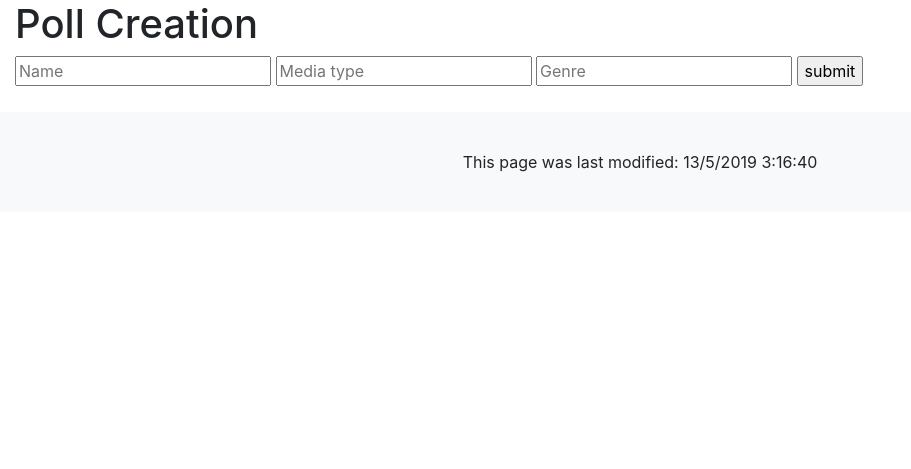
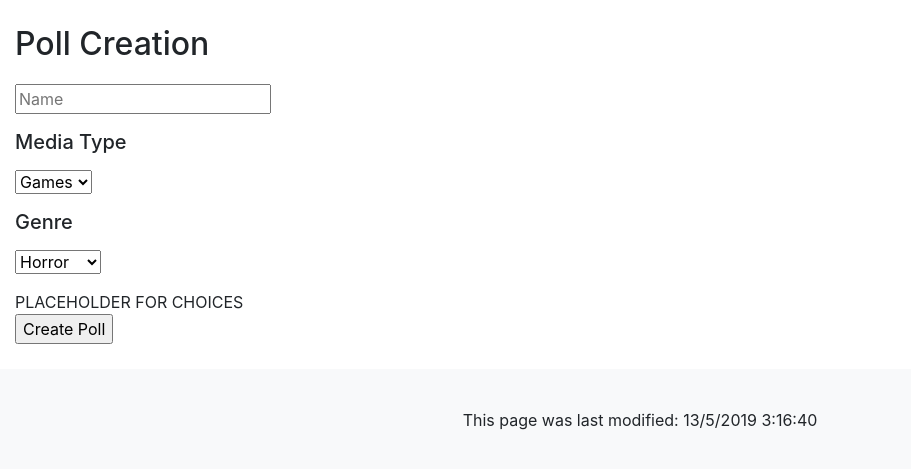
Before and after one commit to conor-smith/3403Project, a Flask app: page /create_polls in a window 1280 px wide. Shown: the part 76-545 px from the top of the page, without its empty margins (0-911 px from the left). Run offline with Flask 2, Linux system fonts and the light colour scheme; some libraries are stand-ins or nearby versions.

Commit message:
Create Polls webpage partially complete.

```diff
--- a/app/forms.py
+++ b/app/forms.py
@@ -1,5 +1,5 @@
 from flask_wtf import FlaskForm
-from wtforms import StringField, PasswordField, BooleanField, SubmitField
+from wtforms import StringField, PasswordField, BooleanField, SubmitField, SelectField
 # https://github.com/wtforms/wtforms/blob/master/src/wtforms/fields/html5.py , it's undocumented on purpose apparently :shrug:
 from wtforms.fields.html5 import EmailField
 from wtforms.validators import DataRequired, Email, EqualTo, InputRequired
@@ -27,5 +27,22 @@ class RegisterForm(FlaskForm):
     prefMusic = BooleanField("Prefers music")
     submit = SubmitField("Register")
 
+# TODO complete other variables automatically e.g. creator, timestamp, etc.
+# TODO validation checking for fields e.g. make sure name makes sense, or genre exists, etc.
+class CreatePollForm(FlaskForm):
+    name = StringField("name", validators=[InputRequired()],
+        render_kw={"placeholder": "Name"})
+    mtype = SelectField("Media Type",
+        choices=[("games", "Games"), ("movies", "Movies"), ("music", "Music")],
+        validators=[InputRequired()])
+        # possible to add games, movie, music as only possible options in database instead of string type?
+    genre = SelectField("Genre", choices=[("horror", "Horror"), ("comedy", "Comedy"), ("drama", "Drama")],
+        validators=[InputRequired()])
+        # PLACEHOLDER, probably need to make a set list of genres in database ahead of time,
+        # and maybe superadmin ability to add new genres
+        # also complicated with different media genres (e.g. RPG exists in games but not in movies and music)
+    # choices =
+        # ???
+    submit = SubmitField("Create Poll")
 
 # TODO route for register, various admin page forms and various user forms
--- a/app/routes.py
+++ b/app/routes.py
@@ -1,6 +1,6 @@
 from flask import render_template, flash, redirect
 from app import app
-from app.forms import LoginForm, RegisterForm
+from app.forms import LoginForm, RegisterForm, CreatePollForm
 
 @app.route('/')
 @app.route('/front')
@@ -21,9 +21,13 @@ def front():
 def about_us():
     return render_template("about_us.html")
 
-@app.route('/create_polls')
+@app.route('/create_polls', methods=['GET', 'POST'])
 def create_polls():
-    return render_template("create_polls.html")
+    form = CreatePollForm()
+    if form.validate_on_submit():
+        flash("Poll creation success!")
+        return redirect('/create_polls')
+    return render_template("create_polls.html", form=form)
 
 @app.route('/modify_admins')
 def modify_admins():
--- a/app/templates/create_polls.html
+++ b/app/templates/create_polls.html
@@ -1,15 +1,32 @@
 {% extends "base.html" %}
 
 {% block content %}
-<!-- MAIN CONTENT -->
 <main class = "container-fluid">
-  <h1>Poll Creation</h1>
-  <form>
-    <input type = "text" placeholder="Name">
-    <input type = "text" placeholder="Media type">
-    <input type = "text" placeholder="Genre">
-    <!-- choices here-->
-    <input type = "submit" value = "submit">
+  <h2>Poll Creation</h2>
+  <form action="create_polls" method="POST">
+    {{ form.hidden_tag() }}
+    <p>
+      {{ form.name }}
+      {% for error in form.name.errors %}
+      <span style="color: red;">[{{ error }}]</span>
+      {% endfor %}
+    </p>
+    <h5>{{ form.mtype.label }}</h5>
+    <p>
+      {{ form.mtype }}
+      {% for error in form.mtype.errors %}
+      <span style="color: red;">[{{ error }}]</span>
+      {% endfor %}
+    </p>
+    <h5>{{ form.genre.label }}</h5>
+    <p>
+      {{ form.genre }}
+      {% for error in form.genre.errors %}
+      <span style="color: red;">[{{ error }}]</span>
+      {% endfor %}
+    </p>
+    PLACEHOLDER FOR CHOICES <!-- choices here-->
+    <p>{{ form.submit() }}</p>
   </form>
 </main>
 {% endblock %}
```
